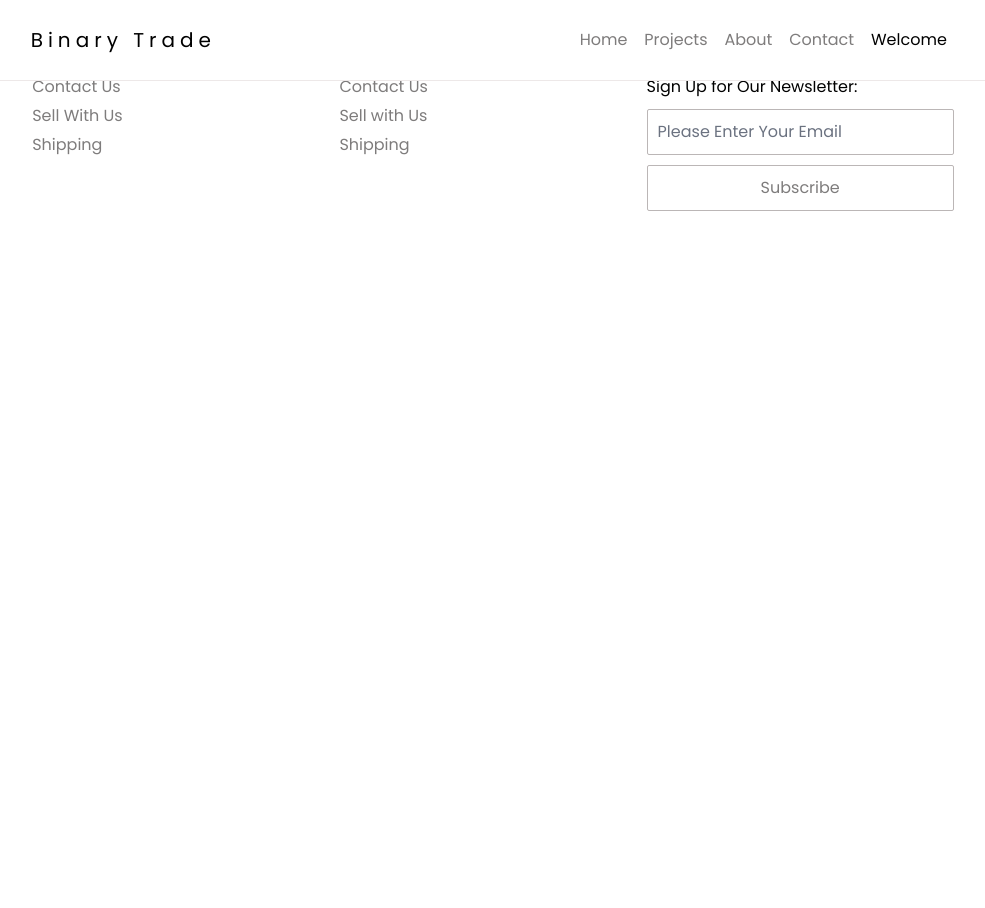
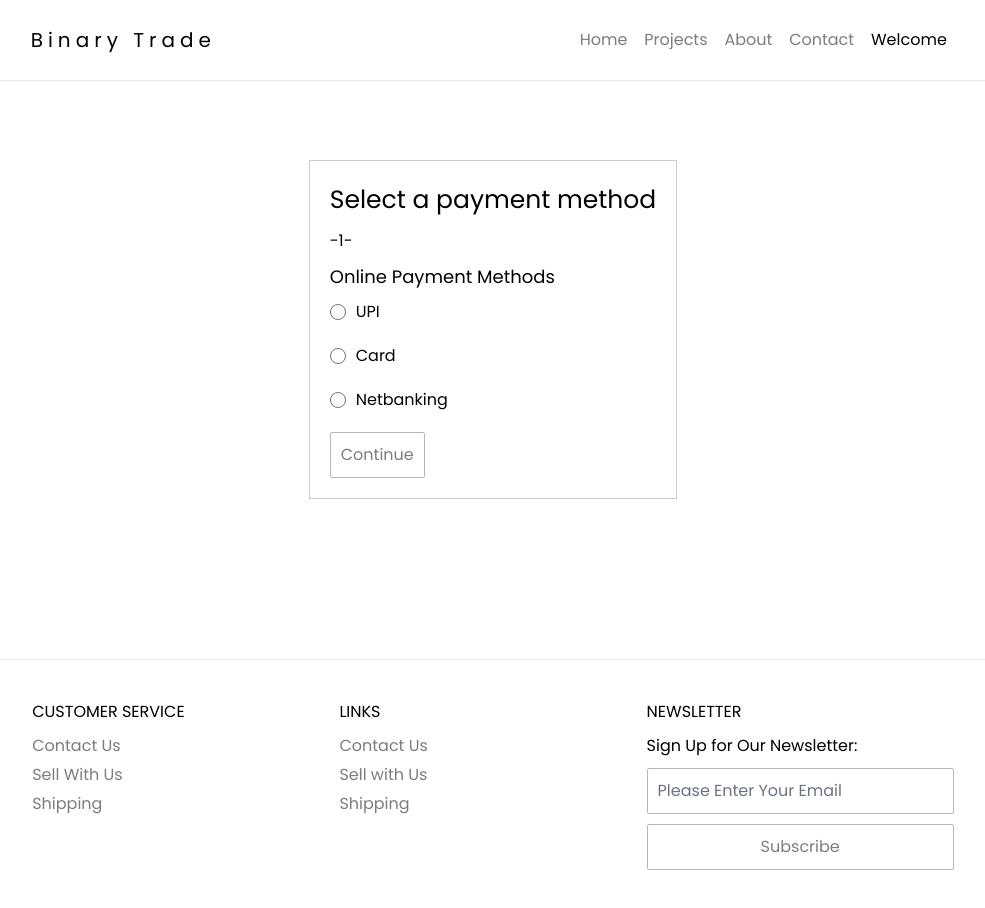
Before and after one commit to Suwasiya-Pravin/Binary_Trade, a React (Create React App) app in the folder client/: page /payment/1 in a window 1280 px wide. Shown: the whole page, without its empty margins (147-1132 px from the left). Before the commit the page ends 800 px from the top, so only its background shows below. Built offline with nearby package versions, Linux system fonts and the light colour scheme; no server answers.

Commit message:
payment pages added

```diff
--- a/client/src/App.js
+++ b/client/src/App.js
@@ -13,6 +13,7 @@ import SingleProject from "./pages/ProjectPage/SingleProject/SingleProject";
 import UserDashboard from "./pages/Dashboard/UserDashboard/UserDashboard";
 import AdminDashboard from "./pages/Dashboard/AdminDashboard/AdminDashboard"
 import DeveloperDashboard from "./pages/Dashboard/DeveloperDashboard/DeveloperDashboard"
+import Payment from "./pages/payments/Payment";
 import { GlobalProvider } from "./GlobalState";
 import { ToastContainer } from "react-toastify";
 
@@ -26,6 +27,7 @@ function App() {
         <Route path="/" element={<Home/>}/>
         <Route path="/projects" element={<Projects/>}/>
         <Route path="/projects/:slug" element={<SingleProject/>}/>
+        <Route path="/payment/:slug" element={<Payment/>}/>
         <Route path="/about" element={<About/>}/>
         <Route path="/contact" element={<Contact/>}/>
         <Route path="/signup" element={<SignUp/>}/>
--- /dev/null
+++ b/client/src/pages/payments/Payment.css
@@ -0,0 +1,29 @@
+.payment-container{
+    display: flex;
+    padding: 20vh 0;
+}
+
+.payment-method {
+    margin: auto;
+    padding: 20px;
+    border: 1px solid #ccc;
+}
+.payment-method h2{
+    font-size: 25px;
+    margin-bottom: 10px;
+}
+.payment-method h3{
+    font-size: 18px;
+    margin: 10px 0;
+}
+
+
+.payment-method label {
+    display: block;
+    margin-bottom: 20px;
+
+}
+.payment-method input{
+    margin-right: 10px;
+
+}
--- /dev/null
+++ b/client/src/pages/payments/Payment.jsx
@@ -0,0 +1,38 @@
+import React, { useState } from "react";
+import { useParams } from "react-router-dom";
+import "./Payment.css";
+const PaymentMethod = () => {
+  const [paymentMethod, setPaymentMethod] = useState("");
+  const { slug } = useParams();
+  const handleRadioChange = (e) => {
+    setPaymentMethod(e.target.value);
+  };
+
+  return (
+    <div className="payment-container">
+      <div className="payment-method">
+        <h2>Select a payment method</h2>
+        -{slug}-
+        <br />
+        <h3>Online Payment Methods</h3>
+        {["UPI", "Card", "Netbanking"].map((method) => (
+          <label key={method}>
+            <input
+              type="radio"
+              value={method}
+              checked={paymentMethod === method}
+              onChange={handleRadioChange}
+            />
+            {method}
+          </label>
+        ))}
+
+        <button className="btn" disabled={!paymentMethod}>
+          Continue
+        </button>
+      </div>
+    </div>
+  );
+};
+
+export default PaymentMethod;
```
